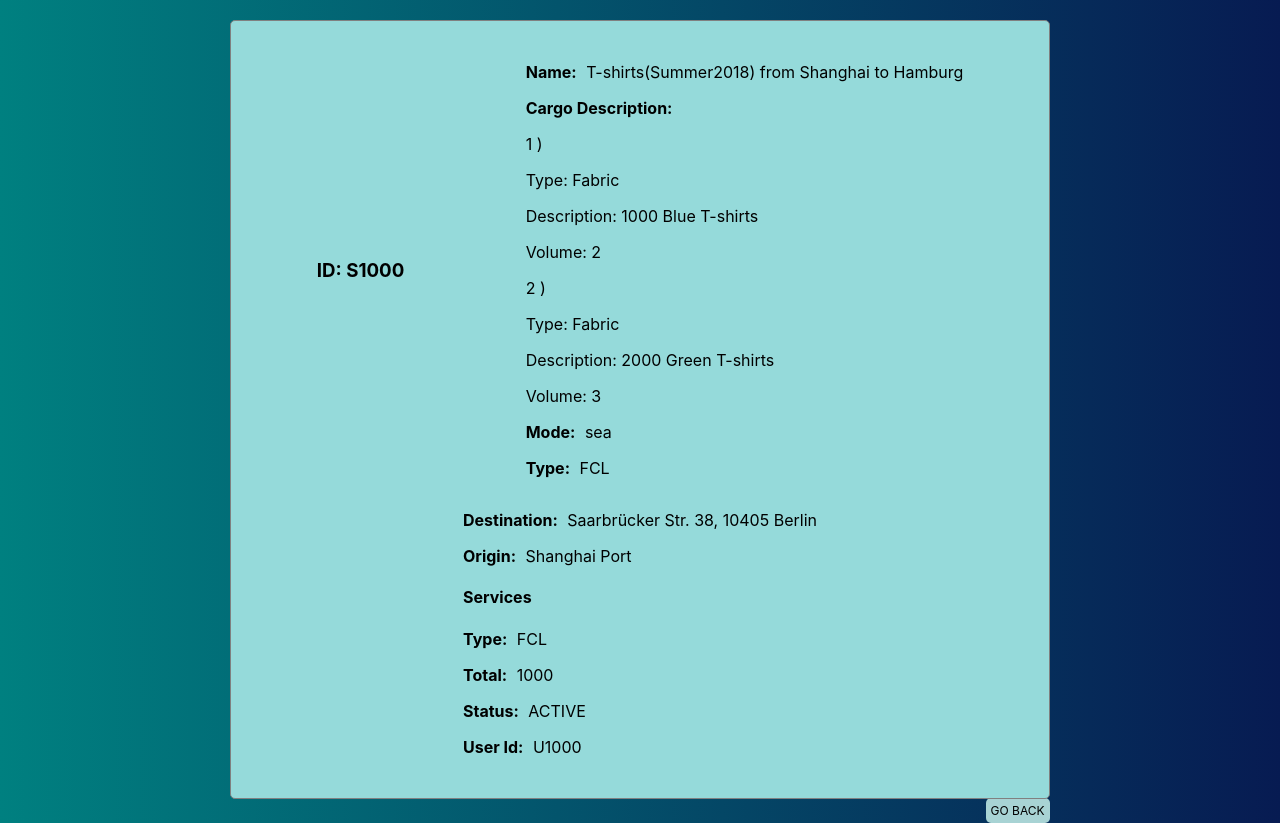
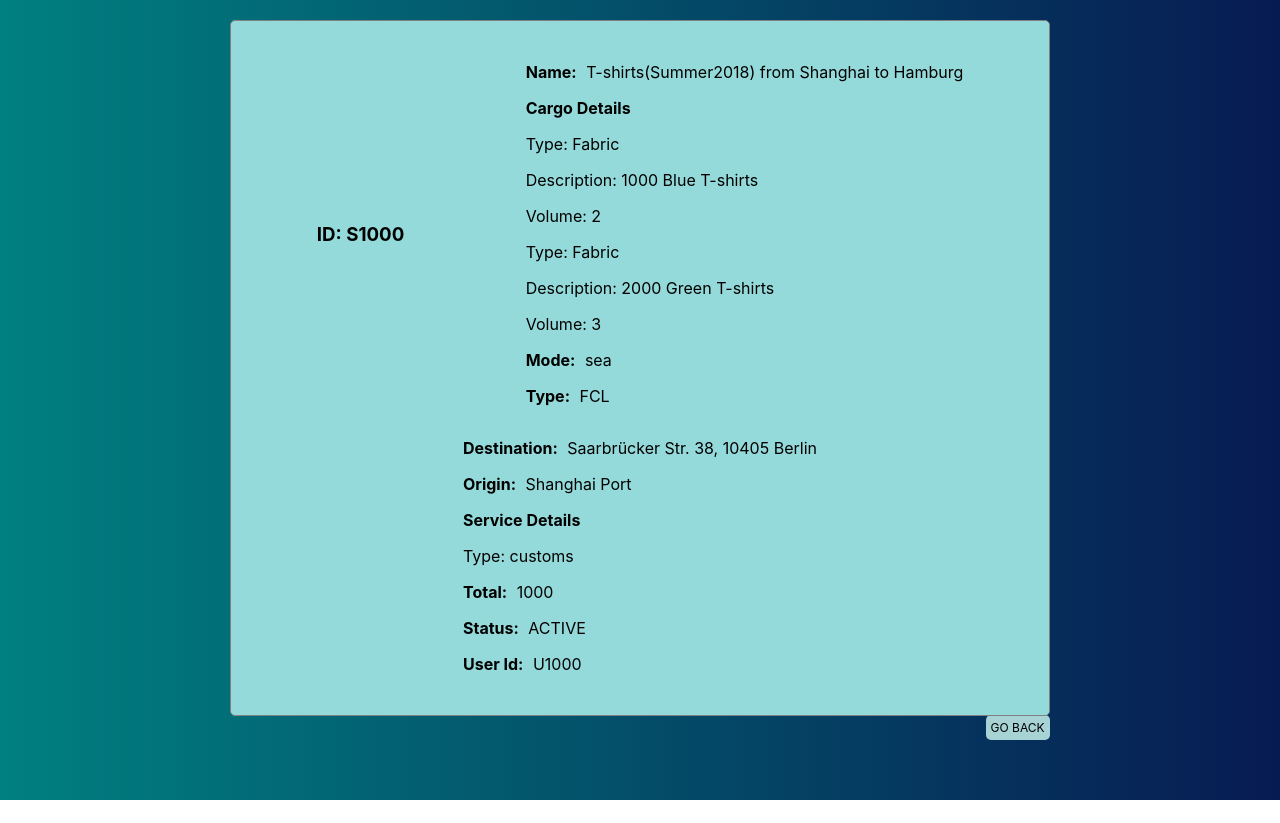
Before and after one commit to ipritamdatta/webable-js-challenge, a React (Create React App) app: page /detail/S1000 in a window 1280 px wide. After the commit the page ends 800 px from the top, so only its background shows below. Built offline with nearby package versions, Linux system fonts and the light colour scheme.

Commit message:
created separate service component and fixed unique key problem of service and cargo component

```diff
--- a/src/components/Details/cargo/cargo.component.jsx
+++ b/src/components/Details/cargo/cargo.component.jsx
@@ -4,12 +4,9 @@ import "../collection-detail.styles.css";
 export const Cargo = (props) => {
   return (
     <div>
-      <p className="shipmentDetail-title">Cargo Description: </p>
+      <p className="shipmentDetail-title">Cargo Details </p>
       {props.cargoDetail.map((cargo) => (
         <div key={cargo.id}>
-          <p>
-            {cargo.id} {")"}
-          </p>
           <p>
             <span>Type: </span>
             <span>{cargo.type}</span>
--- a/src/components/Details/collection-detail.component.jsx
+++ b/src/components/Details/collection-detail.component.jsx
@@ -3,6 +3,7 @@ import "./collection-detail.styles.css";
 import shipments from "../../data/db";
 import { Link } from "react-router-dom";
 import { Cargo } from "./cargo/cargo.component";
+import { Service } from "./service/service.component";
 
 class CollectionDetail extends Component {
   constructor() {
@@ -46,11 +47,8 @@ class CollectionDetail extends Component {
               <span className="shipmentDetail-title">Origin:</span>{" "}
               {shipmentdata.origin}
             </p>
-            <h4>Services</h4>
-            <p>
-              <span className="shipmentDetail-title">Type:</span>{" "}
-              {shipmentdata.type}
-            </p>
+            <Service serviceDetail={shipmentdata.services} />
+
             <p>
               <span className="shipmentDetail-title">Total:</span>{" "}
               {shipmentdata.total}
--- a/src/components/Details/collection-detail.styles.css
+++ b/src/components/Details/collection-detail.styles.css
@@ -7,6 +7,7 @@
   display: flex;
   flex-direction: row;
   justify-content: space-around;
+
   align-items: center;
 
   flex-wrap: wrap;
--- /dev/null
+++ b/src/components/Details/service/service.component.jsx
@@ -0,0 +1,18 @@
+import React from "react";
+import "../collection-detail.styles.css";
+
+export const Service = (props) => {
+  return (
+    <div>
+      <p className="shipmentDetail-title">Service Details </p>
+      {props.serviceDetail.map((service) => (
+        <div key={service.id}>
+          <p>
+            <span>Type: </span>
+            <span>{service.type}</span>
+          </p>
+        </div>
+      ))}
+    </div>
+  );
+};
--- a/src/data/db.js
+++ b/src/data/db.js
@@ -22,6 +22,7 @@ const shipments = [
     origin: "Shanghai Port",
     services: [
       {
+        id: 1,
         type: "customs",
       },
     ],
@@ -34,11 +35,13 @@ const shipments = [
     name: "New spring collection(2018)",
     cargo: [
       {
+        id: 1,
         type: "Furniture",
         description: "300 Tables",
         volume: "20",
       },
       {
+        id: 2,
         type: "Furniture",
         description: "1500 Chairs",
         volume: "15",
@@ -50,9 +53,11 @@ const shipments = [
     origin: "Ningbo port",
     services: [
       {
+        id: 1,
         type: "customs",
       },
       {
+        id: 2,
         type: "insurance",
         value: "100",
       },
@@ -66,6 +71,7 @@ const shipments = [
     name: "PO89634, PO27X",
     cargo: [
       {
+        id: 1,
         type: "Bikes model 27X",
         description: "100 Bikes model 27X",
         volume: "100",
@@ -77,6 +83,7 @@ const shipments = [
     origin: "Shanghai Port",
     services: [
       {
+        id: 1,
         type: "customs",
       },
     ],
@@ -89,6 +96,7 @@ const shipments = [
     name: "New Furnitures from Shengen(2018)",
     cargo: [
       {
+        id: 1,
         type: "Couch22 White",
         description: "103 Couch model Couch22",
         volume: "103",
@@ -100,6 +108,7 @@ const shipments = [
     origin: "Shengen Port",
     services: [
       {
+        id: 1,
         type: "insurance",
       },
     ],
@@ -112,6 +121,7 @@ const shipments = [
     name: "New Furnitures from Shengen",
     cargo: [
       {
+        id: 1,
         type: "Couch22 White",
         description: "103 Couch model Couch22",
         volume: "103",
@@ -123,6 +133,7 @@ const shipments = [
     origin: "Shengen Port",
     services: [
       {
+        id: 1,
         type: "insurance",
       },
     ],
@@ -135,11 +146,13 @@ const shipments = [
     name: "New Furnitures From Chittagong",
     cargo: [
       {
+        id: 1,
         type: "Couch22 White",
         description: "103 Couch model Couch22",
         volume: "103",
       },
       {
+        id: 2,
         type: "Couch22 Black",
         description: "103 Couch model Couch22",
         volume: "103",
@@ -151,6 +164,7 @@ const shipments = [
     origin: "Chittagong Port",
     services: [
       {
+        id: 1,
         type: "insurance",
       },
     ],
@@ -163,11 +177,13 @@ const shipments = [
     name: "Vacuum Cleaners",
     cargo: [
       {
+        id: 1,
         type: "TVAC515",
         description: "555 TVAC515 120V",
         volume: "555",
       },
       {
+        id: 2,
         type: "Couch22 Black",
         description: "555 TVAC515 240V",
         volume: "555",
@@ -179,9 +195,11 @@ const shipments = [
     origin: "Hamburg Port",
     services: [
       {
+        id: 1,
         type: "insurance",
       },
       {
+        id: 2,
         type: "customs",
       },
     ],
@@ -194,6 +212,7 @@ const shipments = [
     name: "Mattress",
     cargo: [
       {
+        id: 1,
         type: "MAT128",
         description: "MAT12ftx82ft",
         volume: "666",
@@ -205,6 +224,7 @@ const shipments = [
     origin: "Bremerhaven Port",
     services: [
       {
+        id: 1,
         type: "customs",
       },
     ],
@@ -217,6 +237,7 @@ const shipments = [
     name: "Scooters",
     cargo: [
       {
+        id: 1,
         type: "Gororo",
         description: "Gororo Type B",
         volume: "150",
@@ -228,6 +249,7 @@ const shipments = [
     origin: "Xianbou Port",
     services: [
       {
+        id: 1,
         type: "customs",
       },
     ],
@@ -240,6 +262,7 @@ const shipments = [
     name: "Helmets",
     cargo: [
       {
+        id: 1,
         type: "HelmGoro",
         description: "HelmGoro Red",
         volume: "150",
@@ -251,6 +274,7 @@ const shipments = [
     origin: "Xianbou Port",
     services: [
       {
+        id: 1,
         type: "customs",
       },
     ],
@@ -263,6 +287,7 @@ const shipments = [
     name: "Neukrit 5a Cable",
     cargo: [
       {
+        id: 1,
         type: "Neukrit5a",
         description: "Cable with phantom support",
         volume: "80",
@@ -274,6 +299,7 @@ const shipments = [
     origin: "Xianbou Port",
     services: [
       {
+        id: 1,
         type: "customs",
       },
     ],
@@ -286,6 +312,7 @@ const shipments = [
     name: "Neukrit Phantom3",
     cargo: [
       {
+        id: 1,
         type: "NeukritPh3",
         description: "Phantom Plug Gold Plated",
         volume: "100",
@@ -297,6 +324,7 @@ const shipments = [
     origin: "Xianbou Port",
     services: [
       {
+        id: 1,
         type: "customs",
       },
     ],
@@ -309,11 +337,13 @@ const shipments = [
     name: "T-shirts(Spring 2018) from Shanghai to Hamburg",
     cargo: [
       {
+        id: 1,
         type: "Fabric",
         description: "1000 Blue T-shirts",
         volume: "2",
       },
       {
+        id: 2,
         type: "Fabric",
         description: "2000 Green T-shirts",
         volume: "3",
@@ -325,6 +355,7 @@ const shipments = [
     origin: "Shanghai Port",
     services: [
       {
+        id: 1,
         type: "customs",
       },
     ],
@@ -337,11 +368,13 @@ const shipments = [
     name: "New spring furniture collection(2018)",
     cargo: [
       {
+        id: 1,
         type: "Furniture",
         description: "300 Tables",
         volume: "20",
       },
       {
+        id: 2,
         type: "Furniture",
         description: "1500 Chairs",
         volume: "15",
@@ -353,9 +386,11 @@ const shipments = [
     origin: "Ningbo port",
     services: [
       {
+        id: 1,
         type: "customs",
       },
       {
+        id: 2,
         type: "insurance",
         value: "100",
       },
@@ -369,6 +404,7 @@ const shipments = [
     name: "New Furnitures from Shengen(Rosewood)",
     cargo: [
       {
+        id: 1,
         type: "Couch22 White",
         description: "103 Couch model Couch22",
         volume: "103",
@@ -380,6 +416,7 @@ const shipments = [
     origin: "Shengen Port",
     services: [
       {
+        id: 1,
         type: "insurance",
       },
     ],
@@ -392,11 +429,13 @@ const shipments = [
     name: "New Furnitures From Chittagong(Sisou)",
     cargo: [
       {
+        id: 1,
         type: "Couch22 White",
         description: "103 Couch model Couch22",
         volume: "103",
       },
       {
+        id: 2,
         type: "Couch22 Black",
         description: "103 Couch model Couch22",
         volume: "103",
@@ -408,6 +447,7 @@ const shipments = [
     origin: "Chittagong Port",
     services: [
       {
+        id: 1,
         type: "insurance",
       },
     ],
@@ -420,11 +460,13 @@ const shipments = [
     name: "Vacuum Cleaners",
     cargo: [
       {
+        id: 1,
         type: "TVAC515",
         description: "555 TVAC515 120V",
         volume: "555",
       },
       {
+        id: 2,
         type: "Couch22 Black",
         description: "555 TVAC515 240V",
         volume: "555",
@@ -436,9 +478,11 @@ const shipments = [
     origin: "Hamburg Port",
     services: [
       {
+        id: 1,
         type: "insurance",
       },
       {
+        id: 2,
         type: "customs",
       },
     ],
@@ -451,6 +495,7 @@ const shipments = [
     name: "Mattress(Medium)",
     cargo: [
       {
+        id: 1,
         type: "MAT128",
         description: "MAT12ftx82ft",
         volume: "666",
@@ -462,6 +507,7 @@ const shipments = [
     origin: "Bremerhaven Port",
     services: [
       {
+        id: 1,
         type: "customs",
       },
     ],
@@ -474,6 +520,7 @@ const shipments = [
     name: "Scooters Blue/Green",
     cargo: [
       {
+        id: 1,
         type: "Gororo",
         description: "Gororo Type B",
         volume: "150",
@@ -485,6 +532,7 @@ const shipments = [
     origin: "Xianbou Port",
     services: [
       {
+        id: 1,
         type: "customs",
       },
     ],
@@ -497,6 +545,7 @@ const shipments = [
     name: "Helmets(Round)",
     cargo: [
       {
+        id: 1,
         type: "HelmGoro",
         description: "HelmGoro Red",
         volume: "150",
@@ -508,6 +557,7 @@ const shipments = [
     origin: "Xianbou Port",
     services: [
       {
+        id: 1,
         type: "customs",
       },
     ],
@@ -520,6 +570,7 @@ const shipments = [
     name: "Neukrit 5a Cable",
     cargo: [
       {
+        id: 1,
         type: "Neukrit5a",
         description: "Cable with phantom support",
         volume: "80",
@@ -531,6 +582,7 @@ const shipments = [
     origin: "Xianbou Port",
     services: [
       {
+        id: 1,
         type: "customs",
       },
     ],
@@ -543,6 +595,7 @@ const shipments = [
     name: "Neukrit Phantom3",
     cargo: [
       {
+        id: 1,
         type: "NeukritPh3",
         description: "Phantom Plug Gold Plated",
         volume: "100",
@@ -554,6 +607,7 @@ const shipments = [
     origin: "Xianbou Port",
     services: [
       {
+        id: 1,
         type: "customs",
       },
     ],
@@ -566,11 +620,13 @@ const shipments = [
     name: "T-shirts(Spring 2019) from Shanghai to Hamburg",
     cargo: [
       {
+        id: 1,
         type: "Fabric",
         description: "1000 Blue T-shirts",
         volume: "2",
       },
       {
+        id: 2,
         type: "Fabric",
         description: "2000 Green T-shirts",
         volume: "3",
@@ -582,6 +638,7 @@ const shipments = [
     origin: "Shanghai Port",
     services: [
       {
+        id: 1,
         type: "customs",
       },
     ],
@@ -594,11 +651,13 @@ const shipments = [
     name: "New spring collection(2019)",
     cargo: [
       {
+        id: 1,
         type: "Furniture",
         description: "300 Tables",
         volume: "20",
       },
       {
+        id: 2,
         type: "Furniture",
         description: "1500 Chairs",
         volume: "15",
@@ -610,9 +669,11 @@ const shipments = [
     origin: "Ningbo port",
     services: [
       {
+        id: 1,
         type: "customs",
       },
       {
+        id: 2,
         type: "insurance",
         value: "100",
       },
```
